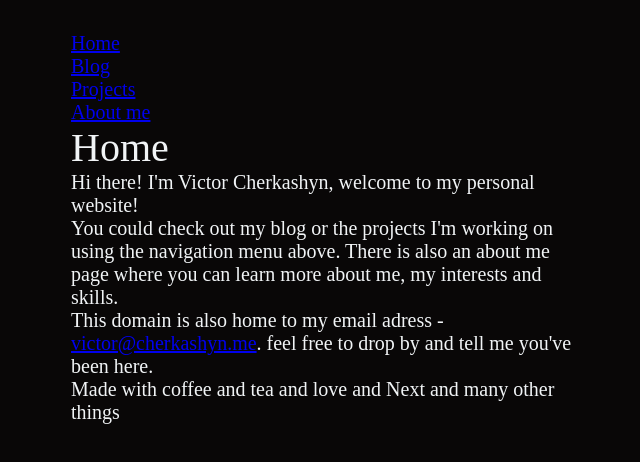
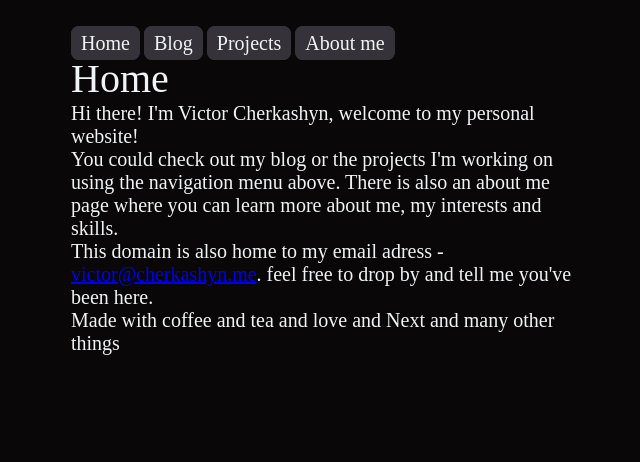
Before and after one commit to verbey/personal-website, a Next.js app: page / in a window 1280 px wide. Shown: the top 462 px of the page, without its empty margins (313-953 px from the left). Built offline with nearby package versions, Linux system fonts and the light colour scheme.

Commit message:
Style navbar

```diff
--- a/src/app/layout.module.css
+++ b/src/app/layout.module.css
@@ -13,3 +13,23 @@ html {
 	color: var(--text);
 	background-color: var(--bg);
 }
+
+.navbarElementsContainer {
+	display: flex;
+	gap: 4px;
+	list-style: none;
+}
+
+.link {
+	color: var(--text);
+	background-color: var(--buttons);
+	text-decoration: none;
+	border-radius: 8px;
+	padding: 4px 8px;
+	border: solid 2px var(--buttons);
+}
+
+.link:hover {
+	color: var(--accent);
+	background: 0;
+}
```
